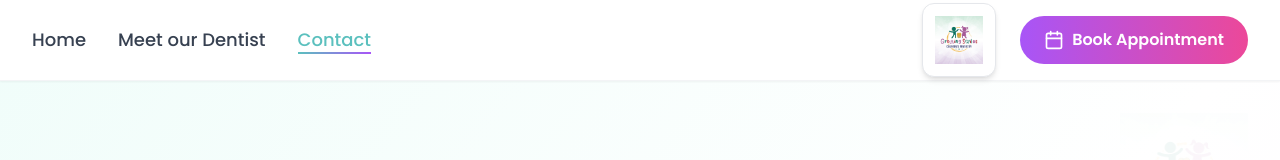
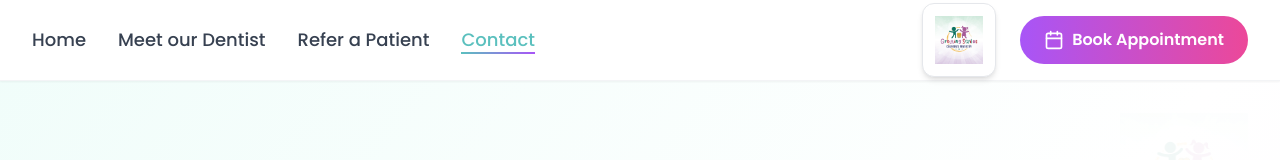
Before and after one commit to app-wizard-all/growing-smiles-website-windsor, a React (Vite) app: page /contact in a window 1280 px wide. Shown: the top 160 px of the page. Built offline with nearby package versions, Linux system fonts and the light colour scheme.

Commit message:
Update NavBar.tsx

```diff
--- a/src/components/NavBar.tsx
+++ b/src/components/NavBar.tsx
@@ -1,14 +1,21 @@
 import { Link, useLocation } from "react-router-dom";
 import { Menu, X, Calendar } from "lucide-react";
 import { useState } from "react";
+
+type NavigationItem = {
+  name: string;
+  href: string;
+  download?: boolean;
+};
 
 const Navbar = () => {
   const [isMobileMenuOpen, setIsMobileMenuOpen] = useState(false);
   const location = useLocation();
 
-  const navigation = [
+  const navigation: NavigationItem[] = [
     { name: 'Home', href: '/' },
     { name: 'Meet our Dentist', href: '/dentist' },
+    { name: 'Refer a Patient', href: '/referral-pad.pdf', download: true },
     { name: 'Contact', href: '/contact' },
   ];
 
@@ -23,6 +30,16 @@ const Navbar = () => {
           {/* Navigation Links - Left Side */}
           <div className="hidden md:flex items-center space-x-8">
             {navigation.map((item) => (
+              item.download ? (
+                <a
+                  key={item.name}
+                  href={item.href}
+                  download
+                  className="nav-link text-lg font-medium transition-all duration-300 text-gray-700 hover:text-primary"
+                >
+                  {item.name}
+                </a>
+              ) : (
                 <Link
                   key={item.name}
                   to={item.href}
@@ -34,6 +51,7 @@ const Navbar = () => {
                 >
                   {item.name}
                 </Link>
+              )
             ))}
           </div>
 
@@ -86,6 +104,17 @@ const Navbar = () => {
           <div className="md:hidden py-4 border-t border-gray-100">
             <div className="flex flex-col space-y-4">
               {navigation.map((item) => (
+                item.download ? (
+                  <a
+                    key={item.name}
+                    href={item.href}
+                    download
+                    className="px-4 py-3 rounded-xl text-base font-medium transition-all duration-300 text-gray-700 hover:text-primary hover:bg-purple-50"
+                    onClick={() => setIsMobileMenuOpen(false)}
+                  >
+                    {item.name}
+                  </a>
+                ) : (
                   <Link
                     key={item.name}
                     to={item.href}
@@ -98,6 +127,7 @@ const Navbar = () => {
                   >
                     {item.name}
                   </Link>
+                )
               ))}
               <a
                 href="https://docs.google.com/forms/d/e/1FAIpQLSf9PxJsauDA2KCGd22xrnYeIIO9U0ApVx0quDbn1D5ffSlSuw/viewform"
```
Lines whose indentation alone changed are shown as unchanged.
